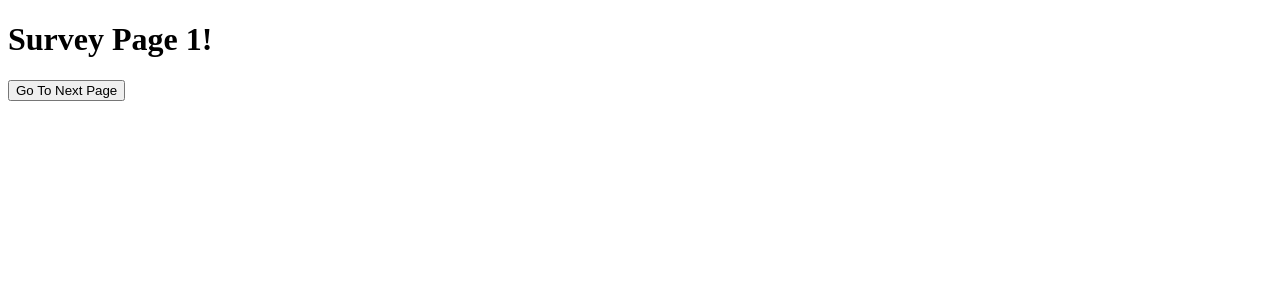
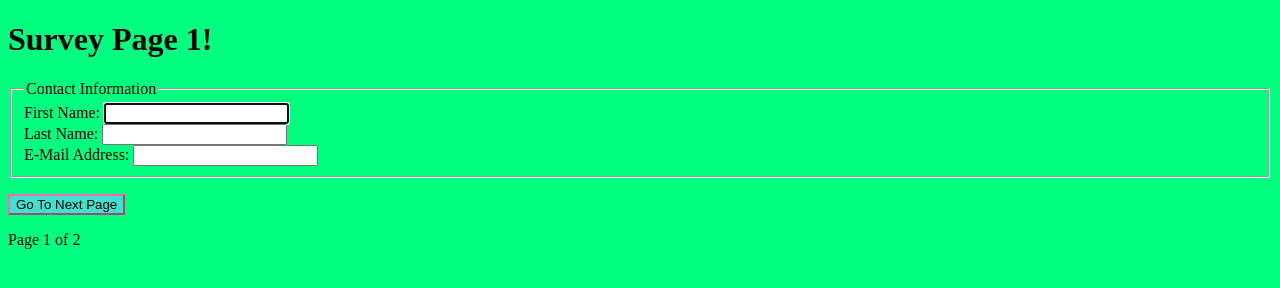
Before and after one commit to brycebarnett/BAIS-3300-WebForms, a plain HTML site: page survey-1.html in a window 1280 px wide. Drawn offline with Linux system fonts and the light colour scheme.

Commit message:
Added Stylistic Elements to CSS
Added background color and button colors

```diff
--- a/css/stylesheet.css
+++ b/css/stylesheet.css
@@ -1,3 +1,8 @@
 body {
-    background-color: aquamarine;
+    background-color:springgreen;
 }
+
+button{
+background-color: turquoise;
+border-color: hotpink;
+}
--- a/survey-1.html
+++ b/survey-1.html
@@ -5,12 +5,34 @@
     <meta http-equiv="X-UA-Compatible" content="IE=edge">
     <meta name="viewport" content="width=device-width, initial-scale=1.0">
     <title>Survey Page 1</title>
+    <link rel="stylesheet" href="./css/stylesheet.css">
 </head>
 <body>
     <h1> Survey Page 1!</h1>
+    <form>
+<fieldset>
+
+<legend> Contact Information</legend>
+<div></div>
+<label for="fname"> First Name:
+    <input id="fname" type = 'text' autofocus>
+</label>
+<div></div>
+<label for="fname"> Last Name:
+    <input id="fname" type = 'text'>
+</label>
+<div></div>
+<label for="email"> E-Mail Address:
+    <input id="email" type = 'email'>
+</label>
+
+</fieldset>
+
+    </form>
     <p></p>
     <button onclick="window.location.href='./survey-2.html';">
         Go To Next Page
       </button>
+      <p>Page 1 of 2</p>
 </body>
 </html>
```
Also changed, not shown: index.html (+1 -0 lines), survey-2.html (+1 -0 lines), thank-you.html (+1 -0 lines).
